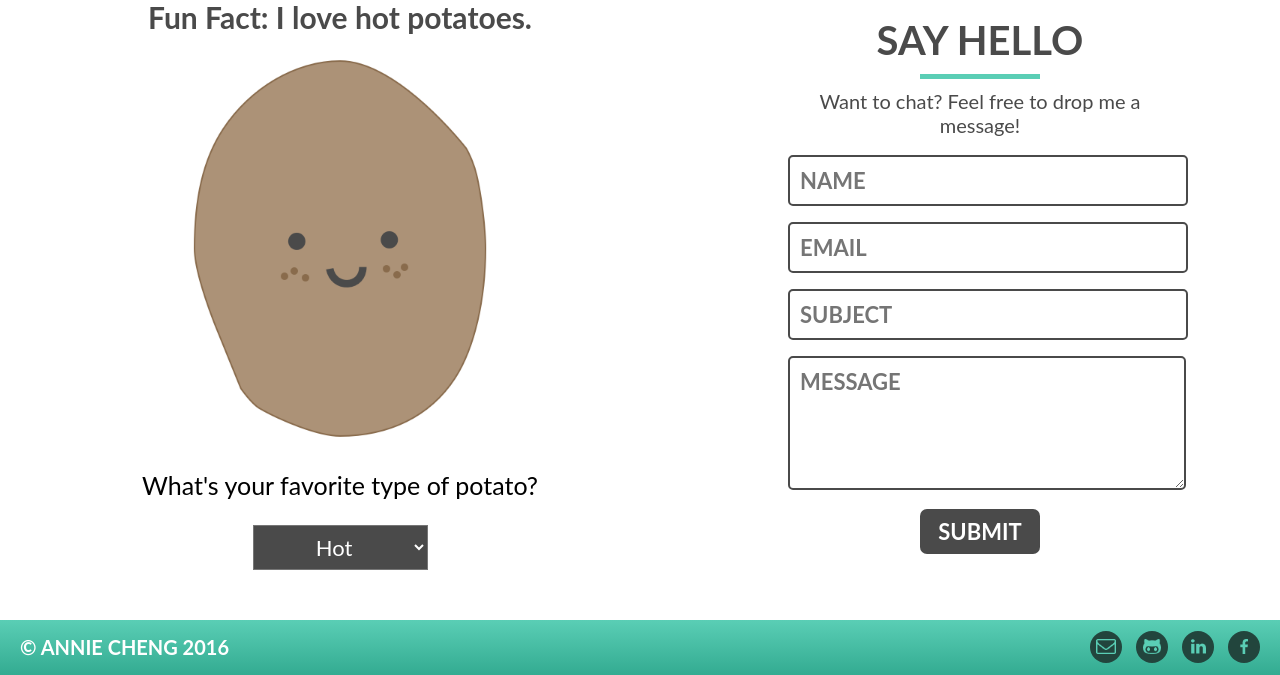
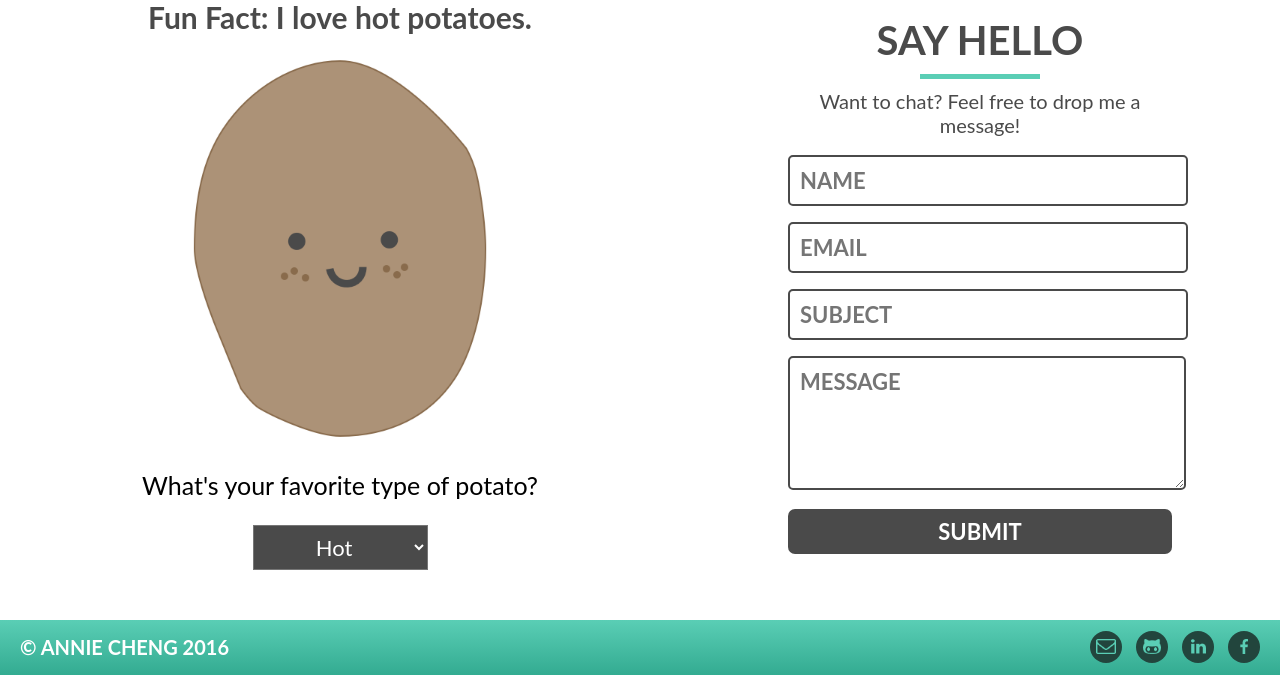
Before and after one commit to acheng96/Cornell-CS2300, a PHP site: page /files/contact.php in a window 1280 px wide. Shown: the part 134-809 px from the top of the page. Run offline with PHP 8.4, Linux system fonts and the light colour scheme; data that the repository does not hold is empty.

Commit message:
Add min size for contact form

```diff
--- a/p1_cs2300/css/stylesheet.css
+++ b/p1_cs2300/css/stylesheet.css
@@ -578,6 +578,8 @@
 
 .contact-form input, textarea {
 	outline: none;
+	min-height: 45px;
+	min-width: 100%;
 	height: 45px;
 	font-size: 22px;
 	font-weight: bold;
```
